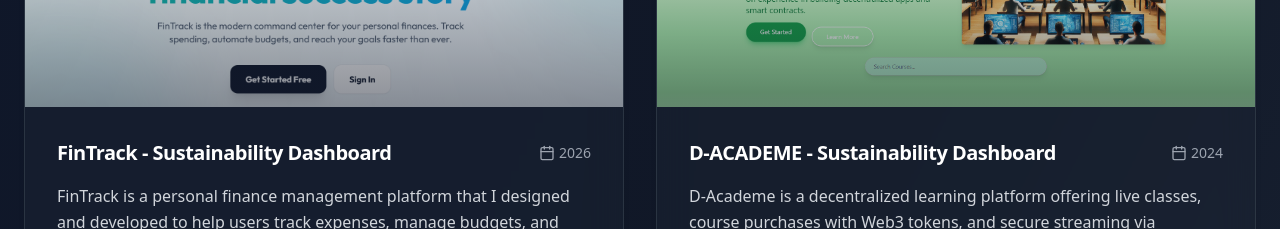
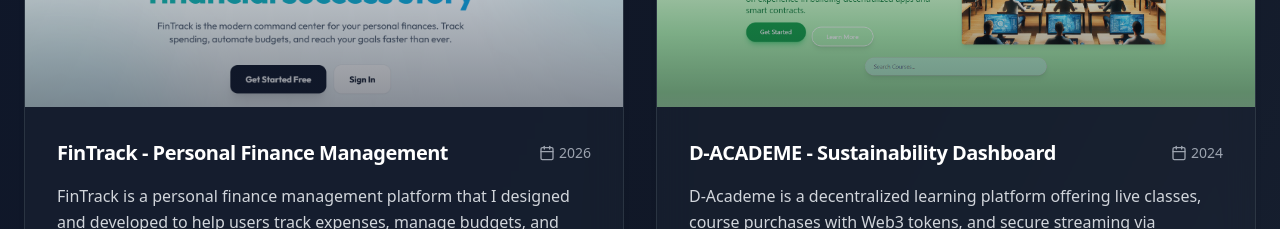
Before and after one commit to brlamit/Portfolio-Site, a React (Vite) app: page / in a window 1280 px wide. Shown: the part 4200-4429 px from the top of the page. Built offline with nearby package versions, Linux system fonts and the light colour scheme.

Commit message:
feat: update FinTrack project title for clarity and accuracy

```diff
--- a/src/components/Projects.tsx
+++ b/src/components/Projects.tsx
@@ -35,7 +35,7 @@
 
   const projects = [
     {
-      title: 'FinTrack - Sustainability Dashboard',
+      title: 'FinTrack - Personal Finance Management',
       description:
         'FinTrack is a personal finance management platform that I designed and developed to help users track expenses, manage budgets, and gain better financial insights.',
       image: fintrack,
```
